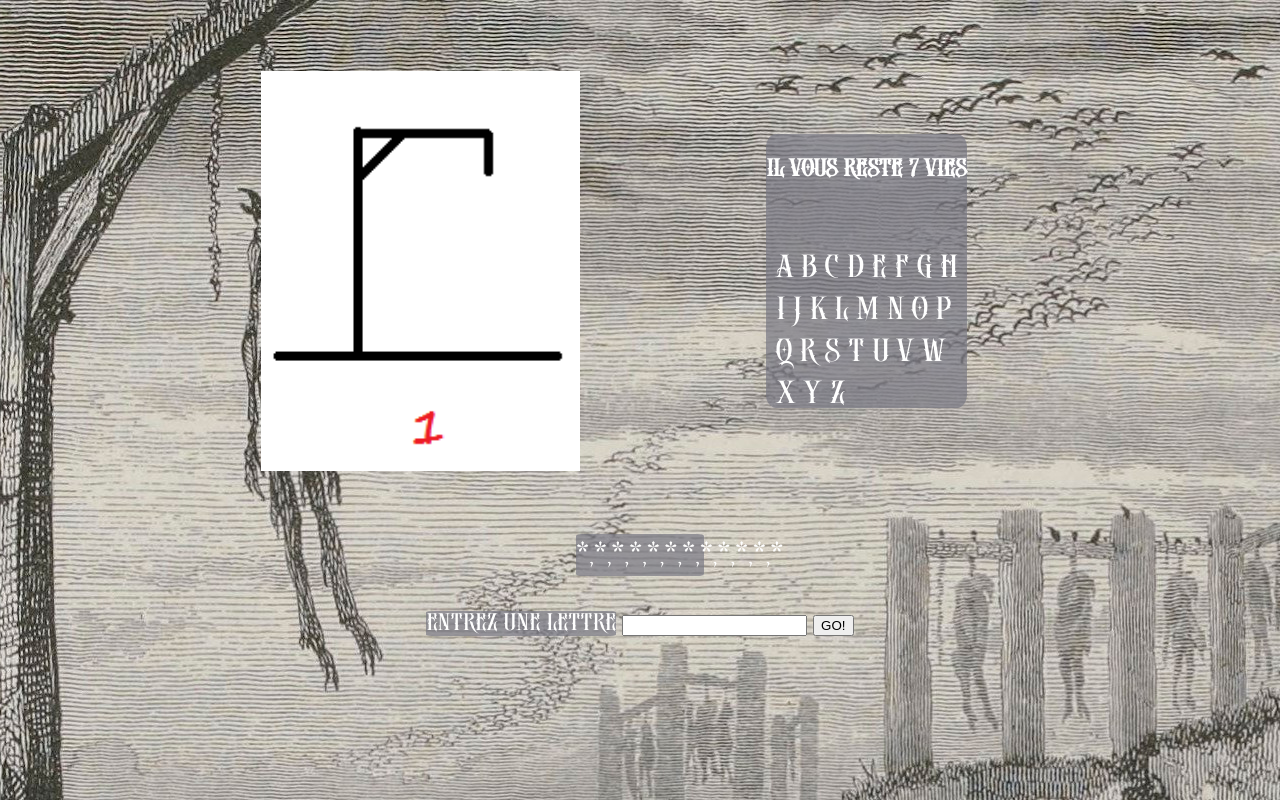
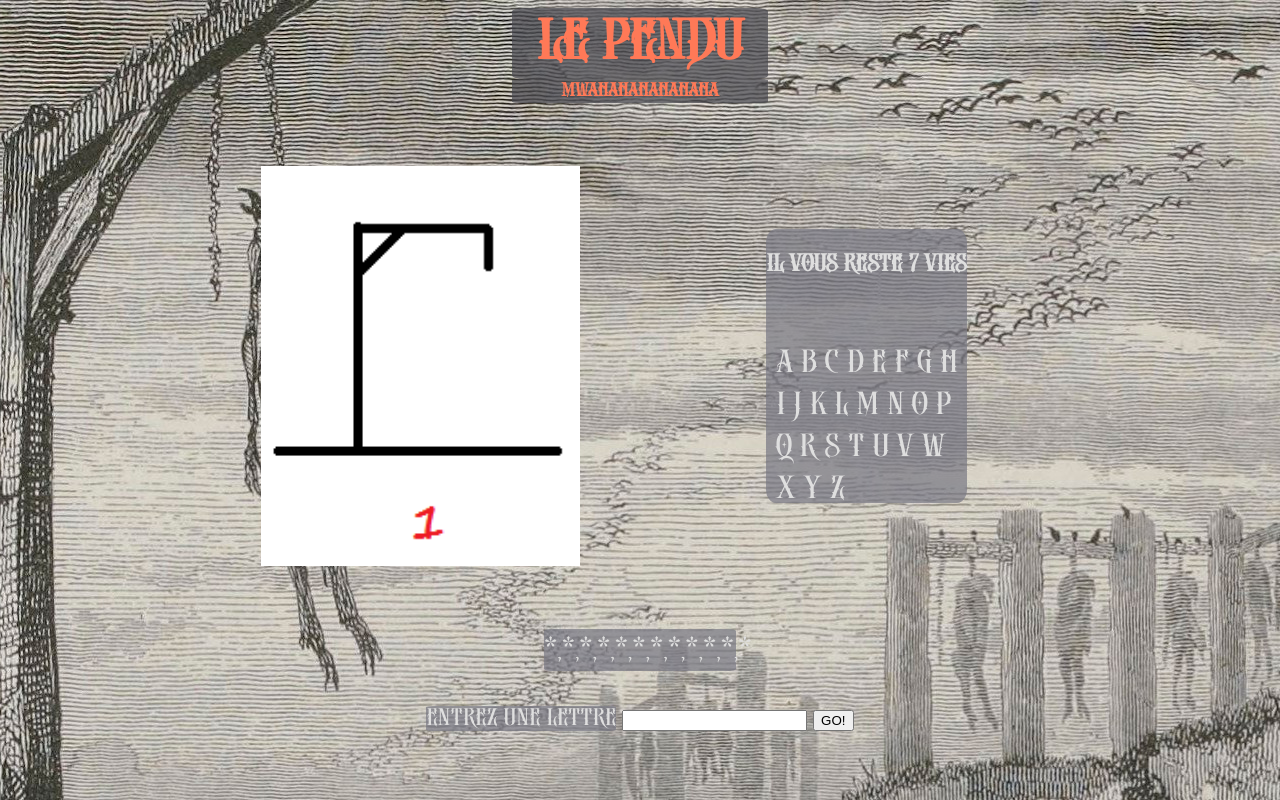
Before and after one commit to LeoBamCas/pendu, a plain HTML site: page index.html in a window 1280 px wide. Drawn offline with Linux system fonts and the light colour scheme.

Commit message:
ajout titre et progression mise en page

```diff
--- a/index.html
+++ b/index.html
@@ -9,6 +9,11 @@
     <title>pendu</title>
 </head>
 <body>
+    <div id="titre">
+
+        <h1>LE PENDU</h1>
+        <h3>mwahahahahahaha</h3>
+    </div>
     <div id="topPart">
         <div class="" id="corps"></div>
         <div id="topDroit">
--- a/style/style.css
+++ b/style/style.css
@@ -7,7 +7,7 @@
 
 body{
     background-image: url('../public/img/gibet.jpeg');
-    color: white;
+    color: #dfdfdf;
     font-family: 'DEATHCROW';
 }
 
@@ -16,6 +16,24 @@ body{
     display: flex;
     flex-direction: row;
 }
+#titre{
+    display: flex;
+    flex-direction: column;
+    justify-content: center;
+}
+h1,h3{
+    text-align: center;
+    background-color: rgba(70, 70, 78, 0.7);
+    border-radius: 5%;
+    width: 20vw;
+    margin: auto;
+    color: rgb(255, 121, 87);
+}
+
+h1{
+    font-size: 7vh;
+}
+
 
 #topDroit{
     display: flex;
@@ -89,7 +107,7 @@ body{
     margin-top: 10%;
     background-color: rgba(120, 120, 131, 0.7);
     border-radius: 5%;
-    width: 10vw;
+    width: 15vw;
     font-size: 4vh;
 }
 #recherche{
```
